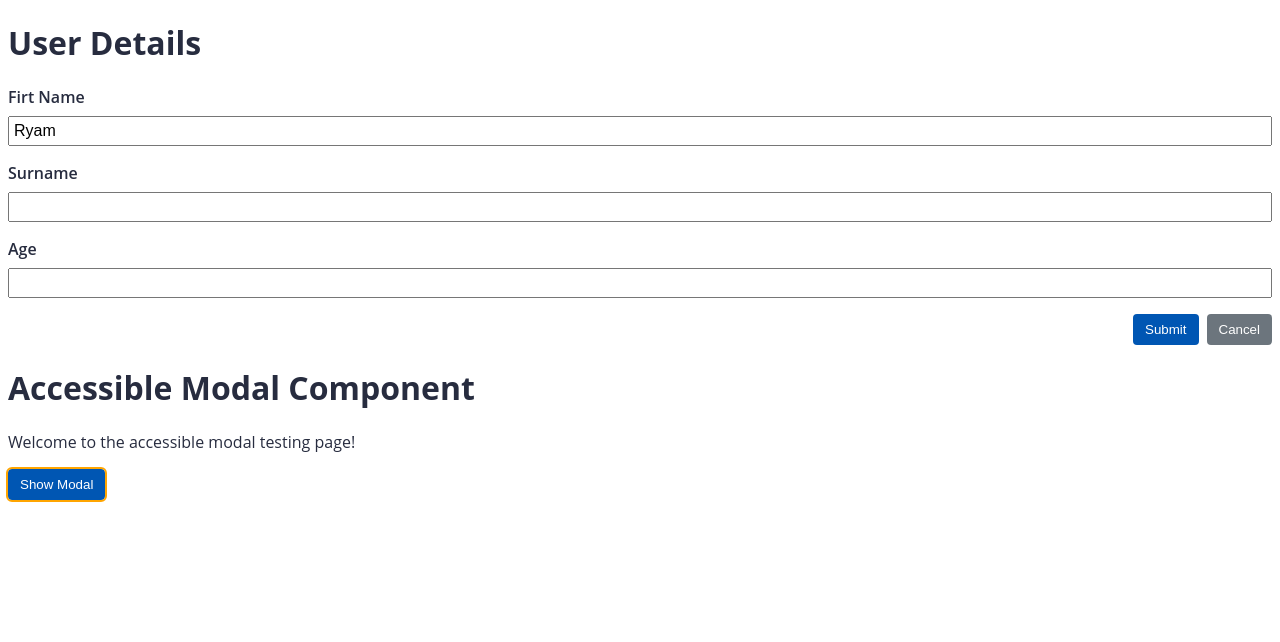
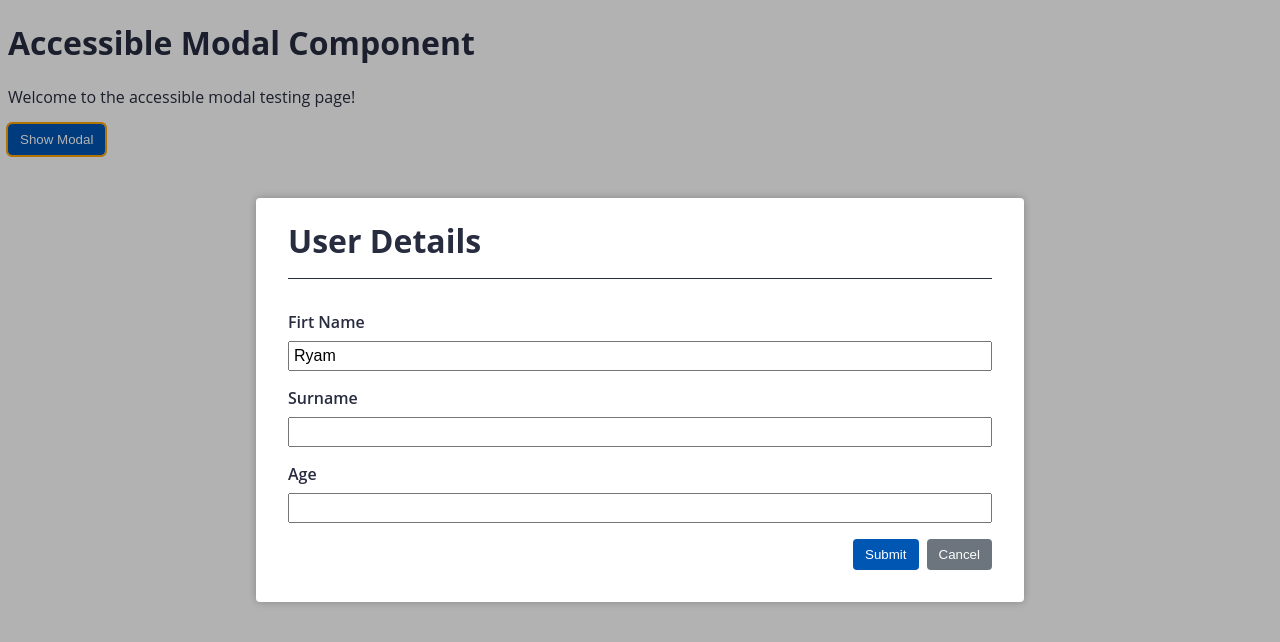
Before and after one commit to RyamSousa/angular-with-acessibility-v2, an Angular app: page / in a window 1280 px wide. Both pictures are taken after a click on the button "Show Modal". Shown: the top 642 px of the page. Built offline with nearby package versions, Linux system fonts and the light colour scheme.

Commit message:
:sparkles: added styles and animation in 'modal' component

```diff
--- a/src/app/app.module.ts
+++ b/src/app/app.module.ts
@@ -4,10 +4,11 @@
 import { AppRoutingModule } from "./app-routing.module";
 import { AppComponent } from "./app.component";
 import { ModalModule } from "./shared/components/modal/modal.module";
+import { BrowserAnimationsModule } from "@angular/platform-browser/animations";
 
 @NgModule({
 	declarations: [AppComponent],
-	imports: [BrowserModule, AppRoutingModule, ModalModule],
+	imports: [BrowserModule, AppRoutingModule, BrowserAnimationsModule, ModalModule],
 	providers: [],
 	bootstrap: [AppComponent],
 })
--- /dev/null
+++ b/src/app/shared/animations/fade.ts
@@ -0,0 +1,19 @@
+import { animate, style, transition, trigger } from "@angular/animations";
+
+export const fade = trigger("fade",
+    [
+        transition(
+            ":enter",
+            [
+                style({ opacity: 0 }),
+                animate(100, style({ opacity: 1 }))
+            ]
+        ),
+        transition(
+            ":leave",
+            [
+                animate(100, style({ opacity: 0 }))
+            ]
+        ),
+    ]
+);
--- a/src/app/shared/components/modal/modal.component.scss
+++ b/src/app/shared/components/modal/modal.component.scss
@@ -0,0 +1,31 @@
+.modal-overlay {
+    position: fixed;
+    z-index: 100;
+    top: 0;
+    left: 0;
+    right: 0;
+    bottom: 0;
+    display: flex;
+    align-items: center;
+    justify-content: center;
+    background-color: rgba(0, 0, 0, 0.3);
+
+    .modal-content {
+        padding: 0 2rem 2rem 2rem;
+        margin: 2%;
+        min-width: 94%;
+        border-radius: 4px;
+        box-shadow: 0 0 8px rgba(0, 0, 0, .25);
+        background-color: white;
+
+        @media(min-width: 600px) {
+            min-width: 60%;
+        }
+
+        .modal-title {
+            border-bottom: solid 1px;
+            padding-bottom: 1rem;
+            margin-bottom: 2rem;
+        }
+    }
+}
--- a/src/app/shared/components/modal/modal.component.ts
+++ b/src/app/shared/components/modal/modal.component.ts
@@ -1,11 +1,14 @@
-import { Component } from "@angular/core";
+import { Component, HostBinding } from "@angular/core";
+import { fade } from "../../animations/fade";
 import { ModalConfig } from "./interfaces/modal-config";
 
 @Component({
 	selector: "app-modal",
 	templateUrl: "./modal.component.html",
 	styleUrls: ["./modal.component.scss"],
+	animations: [fade],
 })
 export class ModalComponent {
+	@HostBinding("@fade") fade = true;
 	public config: ModalConfig;
 }
```
